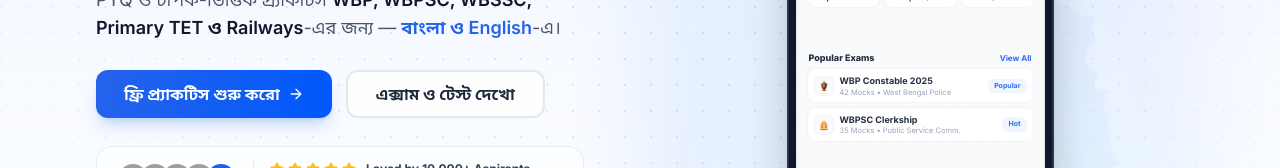
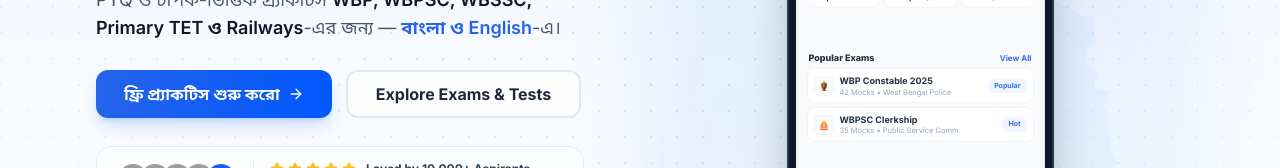
Before and after one commit to susalohar-byte/practicekoro-2.O, a React (Vite) app: page / in a window 1280 px wide. Shown: the part 422-590 px from the top of the page. Built offline with nearby package versions, Linux system fonts and the light colour scheme; no server answers; the database is empty; grey boxes are pictures that could not be loaded.

Commit message:
feat(landing): hero CTA buttons in English (headline/sub stay Bangla)

```diff
--- a/src/i18n/dictionaries.ts
+++ b/src/i18n/dictionaries.ts
@@ -56,8 +56,8 @@ export const bn: Dictionary = {
     subBilingual: 'বাংলা ও English',
     subEnd: '-এ।',
     ctaPrimary: 'ফ্রি প্র্যাকটিস শুরু করো',
-    ctaDashboard: 'ড্যাশবোর্ডে যাও',
-    ctaSecondary: 'এক্সাম ও টেস্ট দেখো',
+    ctaDashboard: 'Go to Dashboard',
+    ctaSecondary: 'Explore Exams & Tests',
   },
 };
 
```
